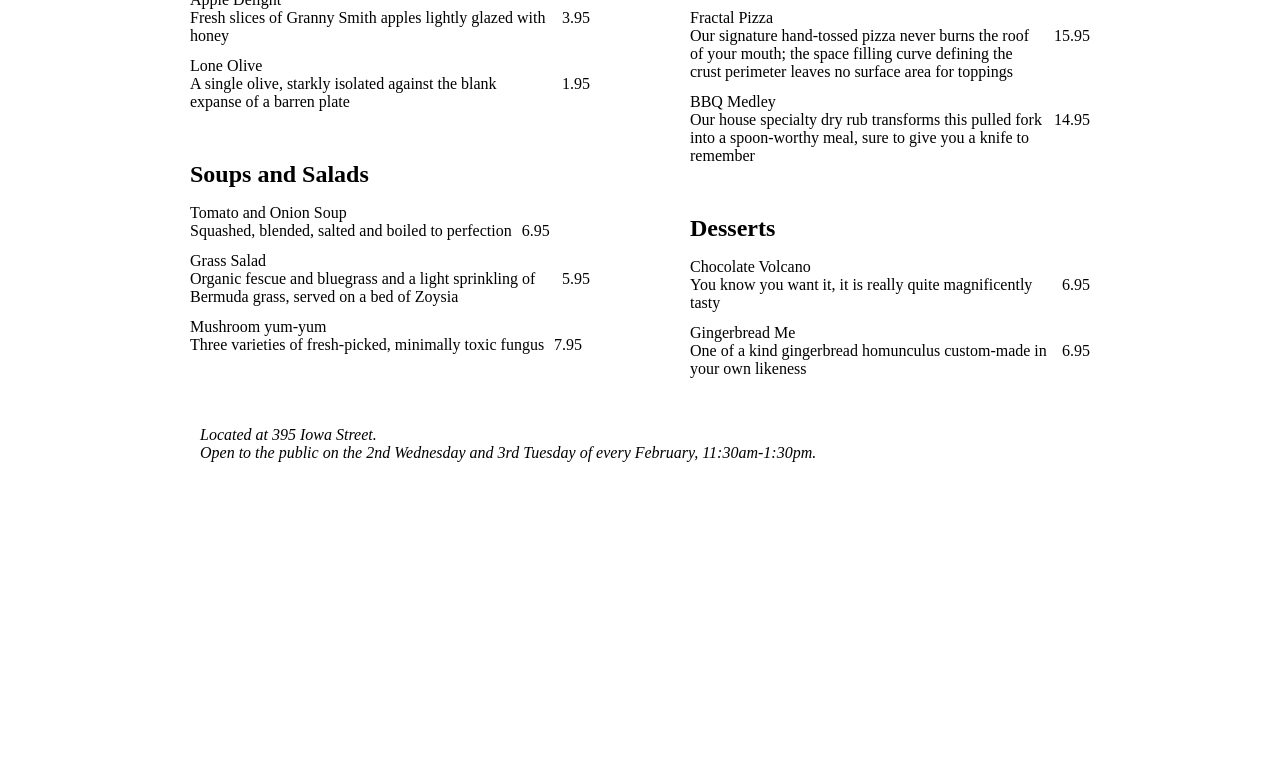
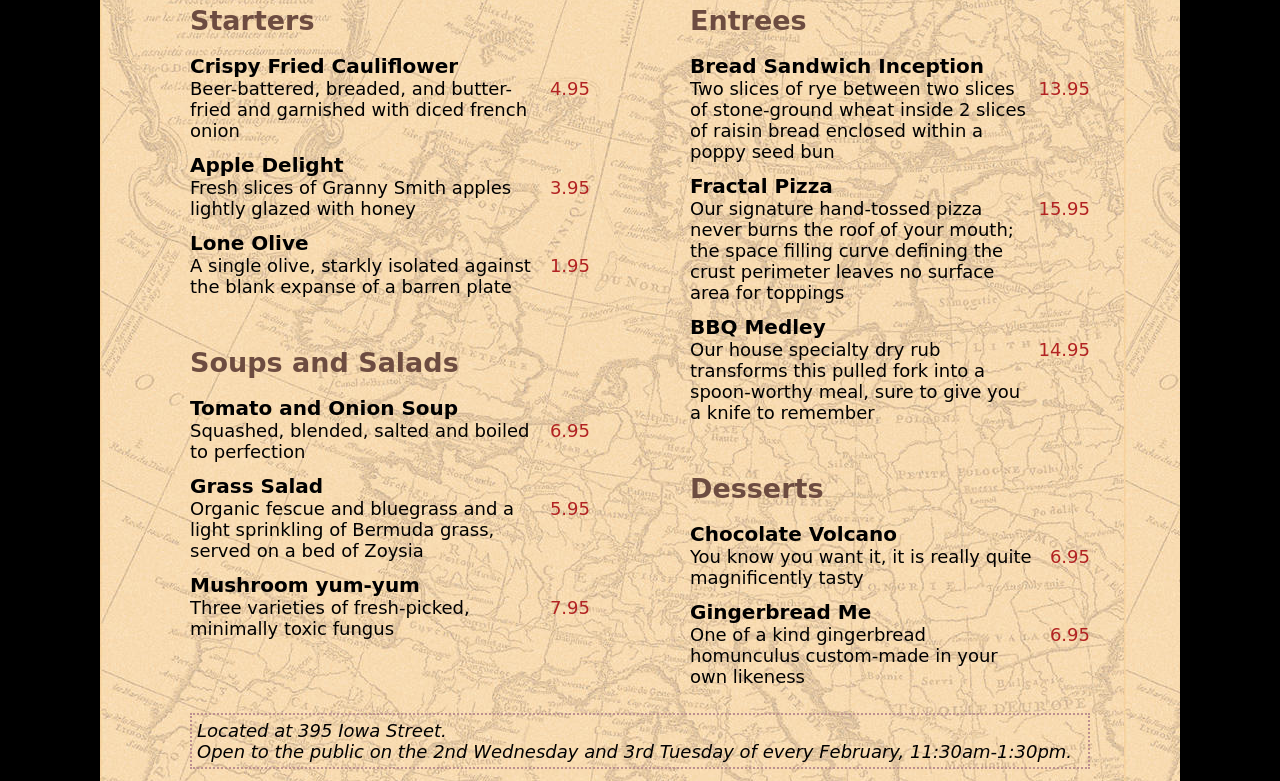
Before and after one commit to Kenzie-Academy-Brasil-Developers/estilizando-menu-restaurante-sprint-2-gelosde, a plain HTML site: page index.html in a window 1280 px wide. Shown: the part 219-1000 px from the top of the page. Before the commit the page ends 800 px from the top, so only its background shows below. Drawn offline with Linux system fonts and the light colour scheme; a web font is replaced by a local one.

Commit message:
Add files via upload

```diff
--- a/index.html
+++ b/index.html
@@ -20,17 +20,17 @@
         <section id="starters">
                 <h2>Starters</h2>
                 <dl>
-                    <dt>Crispy Fried Cauliflower</dt>
+                    <dt class="negrito">Crispy Fried Cauliflower</dt>
                     <dd>
                             <span class="price">4.95</span>
                             <span class="details">Beer-battered, breaded, and butter-fried and garnished with diced french onion</span>
                     </dd>
-                    <dt>Apple Delight</dt>
+                    <dt class="negrito">Apple Delight</dt>
                     <dd>
                             <span class="price">3.95</span>
                             <span class="details">Fresh slices of Granny Smith apples lightly glazed with honey</span>
                     </dd>
-                    <dt>Lone Olive</dt>
+                    <dt class="negrito">Lone Olive</dt>
                     <dd>
                         <span class="price">1.95</span>
                         <span class="details">A single olive, starkly isolated against the blank expanse of a barren plate</span>
@@ -41,17 +41,17 @@
         <section id="soupssalads">
                 <h2>Soups and Salads</h2>
                 <dl>
-                    <dt>Tomato and Onion Soup</dt>
+                    <dt class="negrito">Tomato and Onion Soup</dt>
                     <dd>
                             <span class="price">6.95</span>
                             <span class="details">Squashed, blended, salted and boiled to perfection</span>
                     </dd>
-                    <dt>Grass Salad</dt>
+                    <dt class="negrito">Grass Salad</dt>
                     <dd>
                             <span class="price">5.95</span>
                             <span class="details">Organic fescue and bluegrass and a light sprinkling of Bermuda grass, served on a bed of Zoysia</span>
                     </dd>
-                    <dt>Mushroom yum-yum</dt>
+                    <dt class="negrito">Mushroom yum-yum</dt>
                     <dd>
                             <span class="price">7.95</span>
                             <span class="details">Three varieties of fresh-picked, minimally toxic fungus</span>
@@ -62,17 +62,17 @@
         <section id="entrees">
                 <h2>Entrees</h2>
                 <dl>
-                    <dt>Bread Sandwich Inception</dt>
+                    <dt class="negrito">Bread Sandwich Inception</dt>
                     <dd>
                             <span class="price">13.95</span>
                             <span class="details">Two slices of rye between two slices of stone-ground wheat inside 2 slices of raisin bread enclosed within a poppy seed bun</span>
                     </dd>
-                    <dt>Fractal Pizza</dt>
+                    <dt class="negrito">Fractal Pizza</dt>
                     <dd>
                             <span class="price">15.95</span>
                             <span class="details">Our signature hand-tossed pizza never burns the roof of your mouth; the space filling curve defining the crust perimeter leaves no surface area for toppings</span>
                     </dd>
-                    <dt>BBQ Medley</dt>
+                    <dt class="negrito">BBQ Medley</dt>
                     <dd>
                             <span class="price">14.95</span>
                             <span class="details">Our house specialty dry rub transforms this pulled fork into a spoon-worthy meal, sure to give you a knife to remember</span>
@@ -80,15 +80,15 @@
                 </dl>
         </section>
 
-        <section id="desserts">
+        <section id="starters">
                 <h2>Desserts</h2>
                 <dl>
-                    <dt>Chocolate Volcano</dt>
+                    <dt class="negrito">Chocolate Volcano</dt>
                     <dd>
                             <span class="price">6.95</span>
                             <span class="details">You know you want it, it is really quite magnificently tasty</span>
                     </dd>
-                    <dt>Gingerbread Me</dt>
+                    <dt class="negrito">Gingerbread Me</dt>
                     <dd>
                             <span class="price">6.95</span>
                             <span class="details">One of a kind gingerbread homunculus custom-made in your own likeness</span>
--- a/src/style1.css
+++ b/src/style1.css
@@ -1,28 +1,71 @@
-@import url('https://fonts.googleapis.com/css?family=Lato|Supermercado+One');
+@import url('https://fonts.googleapis.com/css2?family=Supermercado+One&display=swap');
+/* Use the 'Lato' font family at 18px throughout the body of the document, and cover the background with the 'map-bg.jpg' image. */
+nav {
+    font-family: sans-serif;
+    font-size: 10px;
 
-/* Use the 'Lato' font family at 18px throughout the body of the document, and cover the background with the 'map-bg.jpg' image. */
-nav {font-family: sans-serif; font-size: 10px;}
+}
+body{
+    font-family: 'Supermercado One',cursive;
+    font-size: 18px;
+    background-color: black;
+}
+#main {
 
-#main {width: 900px; margin: 10px auto;}
+    background-image:url(img/map-bg.jpg);
+    padding: 90px;
+    width: 900px;
+    margin: 10px  auto;
+
+}
+
+
 /* Use the 'Supermercado One' font at 45px (colored #5d4037) for the restaurant name. */
+h1{
+    font-family: 'Supermercado One',cursive;
+    font-size: 45px;
+    color: #5d4037;
+}
+/* Set the separator between the columns (the "column-rule") to be 2px dashed rosybrown. */
+#menu {
+    columns: 400px 2;
+    column-gap: 100px;
 
-/* Set the separator between the columns (the "column-rule") to be 2px dashed rosybrown. */
-#menu {columns: 400px 2; column-gap: 100px;}
-section {margin-bottom: 50px;}
+  }
+section {
+    margin-bottom: 50px;
+    }
+
 
 /* Show each of the section headings of the menu (e.g. "Starters") in small caps, colored #6d4c41. */
-h2 {margin: 0;}
+h2 {
+    margin: 0;
+    color: #6d4c41;
+    }
 
 /* Make the name of each menu item appear in bold in a 20px size. */
 
+dd {margin: 0 0 12px 0; display: flex;
+}
+.negrito{
+    font-weight: bold;
+    font-size: 20px;
+}
 
-
-dd {margin: 0 0 12px 0; display: flex;}
-
-.details {order: 1;}
+.details {
+    order: 1;
+}
 
 /* Show the price of each item in a large font, in the color named 'firebrick' */
-.price {order: 2; padding-left: 10px;}
+.price {
+    order: 2;
+    padding-left: 10px;
+    color:firebrick;
+}
 
 /* Draw a 2px dashed rosybrown border around the address/footer */
-address {padding: 10px;}
+address {
+    border-style:dotted;
+    border-color:rosybrown;
+    border-width: 2px;
+    padding: 5px;}
--- a/src/style2.css
+++ b/src/style2.css
@@ -1,27 +1,57 @@
-@import url('https://fonts.googleapis.com/css?family=Bungee+Inline|Oswald');
+@import url('https://fonts.googleapis.com/css2?family=Bungee+Inline&display=swap');
+@import url('https://fonts.googleapis.com/css2?family=Oswald:wght@200&display=swap');
 
 /* Use the 'Oswald' font family at 14px throughout the body of the document. */
 nav {font-family: sans-serif; font-size: 10px;}
 
-#main {width: 900px; margin: 10px auto;}
+body{
+    background-color: black;
+    font-family:  'Oswald', sans-serif;
+    font-size: 14px;
+}
+
+#main {width: 900px; margin: 10px auto;
+background-color: white;
+padding:30px;}
 /* Use the 'Bungee Inline' font at 46px and lighter weight for the restaurant name. */
-
+h1{
+    font-family: 'Bungee Inline', cursive;
+    font-size: 46px;
+    font-weight: lighter;
+}
 
 #menu {columns: 420px 2; column-gap: 60px;}
 section {margin-bottom: 20px; padding: 10px;}
 
+#starters {
+    border: solid black 2px;
+}
 /* Show each of the section headings of the menu (e.g. "Starters") in uppercase. */
-h2 {margin-top: 0;}
+h2 {
+margin-top: 0;
+text-transform: uppercase;
+}
 
 /* Make the name of each menu item appear in bold in a 16px size. */
-dt {display: inline;}
+dt {
+    display: inline;
+font-weight: bold;
+}
+dt::after{
+    content: ", ";
+}
 /* Make a comma appear after the name of each menu item (before the description) */
 
-dd {display: inline; margin: 0;}
+dd {
+    display: inline;
+    margin: 0;
+}
 dd::after {content: " "; display: block; clear: both; margin-bottom: 15px;}
 
 .price {float: right; padding: 0 0 35px 20px;}
 
 /* Right-align the text of the address/footer */
-
+address{
+    text-align:  right;
+}
 /* draw a 2px thick black border around the starters and desserts sections of the menu */
```
Also changed, not shown: 1 other file.
